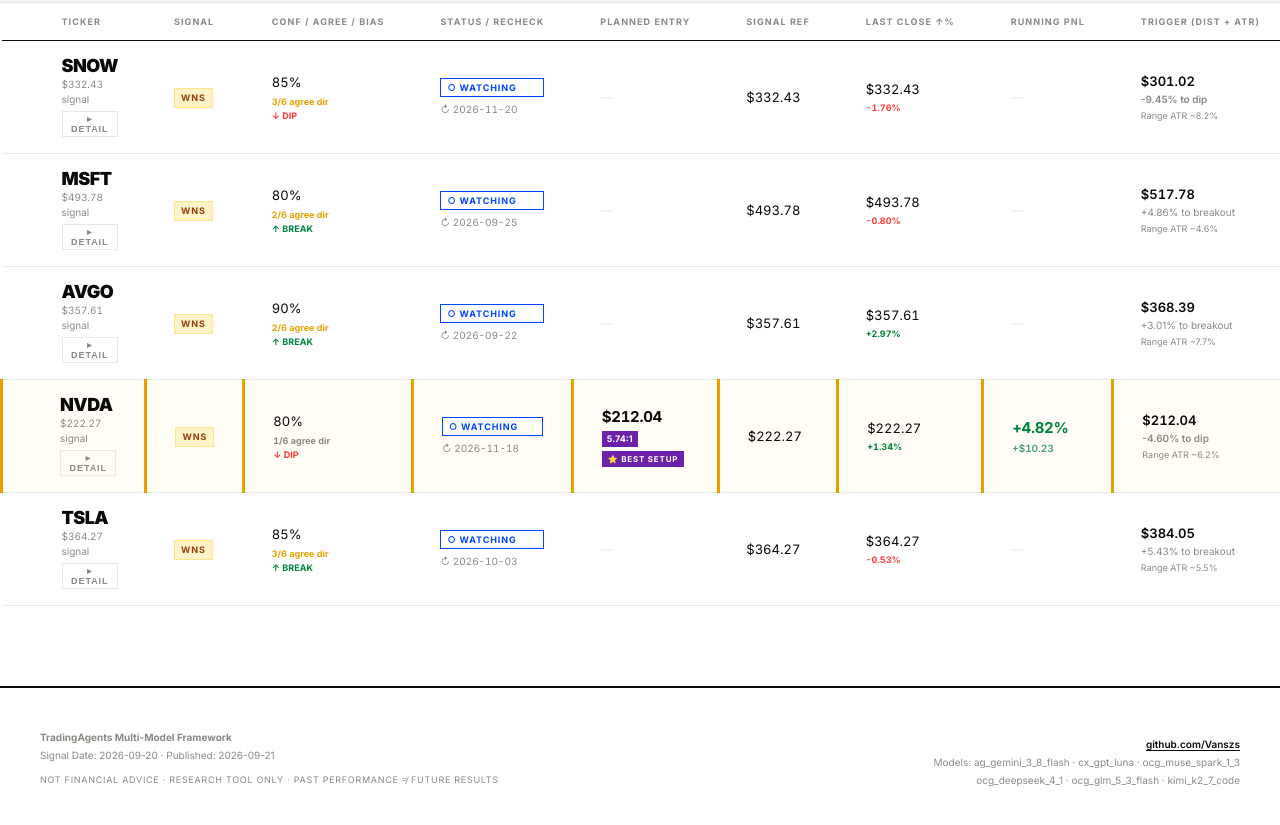
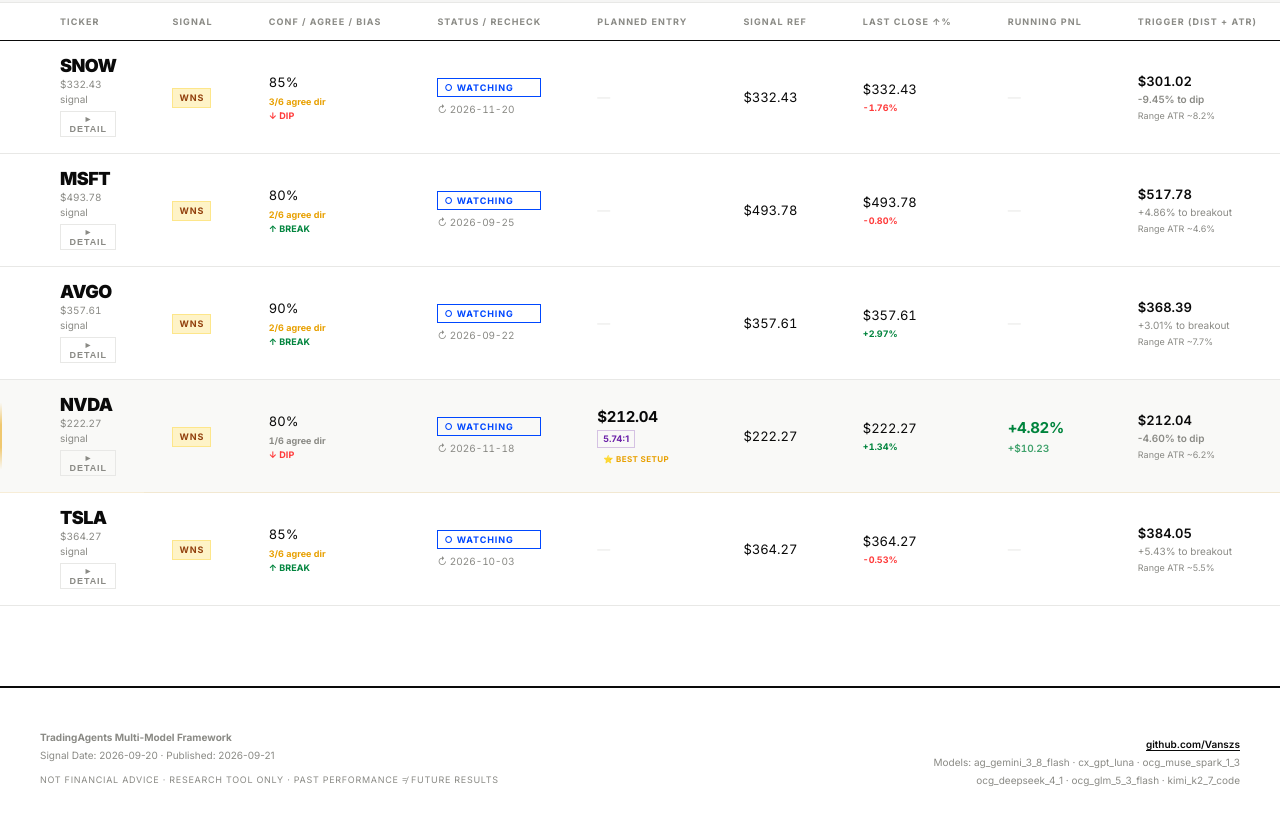
Before and after one commit to Vanszs/Vanszs.github.io, a website: page index.html in a window 1280 px wide. Shown: the part 558-1383 px from the top of the page. Drawn offline with Linux system fonts and the light colour scheme.

Commit message:
style: soften star-row highlight — thin left accent, no heavy border/bg

```diff
--- a/index.html
+++ b/index.html
@@ -272,11 +272,22 @@ tbody td:first-child { padding-left: var(--space-7); }
 tbody tr:last-child td { border-bottom: none; }
 tbody tr:hover td { background: var(--off); }
 tbody tr.star-row td {
-  background: #FFFDF5;
-  border-left: 3px solid var(--yellow);
+  background: #F9F9F7;
+  border-bottom: 1px solid rgba(210,153,34,.18);
 }
-tbody tr.star-row td:first-child { padding-left: calc(var(--space-7) - 3px); }
-tbody tr.star-row:hover td { background: #FFF9E6; }
+tbody tr.star-row td:first-child {
+  padding-left: var(--space-7);
+  position: relative;
+}
+tbody tr.star-row td:first-child::before {
+  content: '';
+  position: absolute;
+  left: 0; top: 0; bottom: 0;
+  width: 2px;
+  background: linear-gradient(to bottom, transparent 20%, var(--yellow) 40%, var(--yellow) 60%, transparent 80%);
+  opacity: .55;
+}
+tbody tr.star-row:hover td { background: #F5F4F0; }
 
 /* ── TICKER ── */
 .tk { font-size: var(--f-lg); font-weight: 900; letter-spacing: -0.5px; color: var(--black); display: block; line-height: 1; }
@@ -298,7 +309,7 @@ tbody tr.star-row:hover td { background: #FFF9E6; }
 .b-hot   { background: var(--green); color: var(--white); }
 .b-watch { background: transparent; color: var(--blue); border: 1px solid var(--blue); }
 .b-fail  { background: transparent; color: var(--red); border: 1px solid var(--red); }
-.b-best  { background: var(--purple); color: var(--white); font-size: 8px; margin-top: 3px; display: inline-block; }
+.b-best  { background: transparent; color: var(--yellow); font-size: 8px; font-weight: 700; margin-top: 3px; display: inline-block; letter-spacing: .05em; }
 
 .status-block { display: flex; flex-direction: column; gap: 3px; }
 .recheck { font-size: var(--f-xs); color: var(--muted); font-variant-numeric: tabular-nums; margin-top: 2px; }
@@ -319,10 +330,11 @@ tbody tr.star-row:hover td { background: #FFF9E6; }
   display: inline-block;
   margin-top: 2px;
   padding: 1px 5px;
-  background: var(--purple);
-  color: var(--white);
+  background: transparent;
+  color: var(--purple);
   font-size: 9px;
   font-weight: 700;
+  border: 1px solid rgba(107,33,168,.25);
 }
 
 .trigger-main { font-size: var(--f-base); font-weight: 600; }
```
